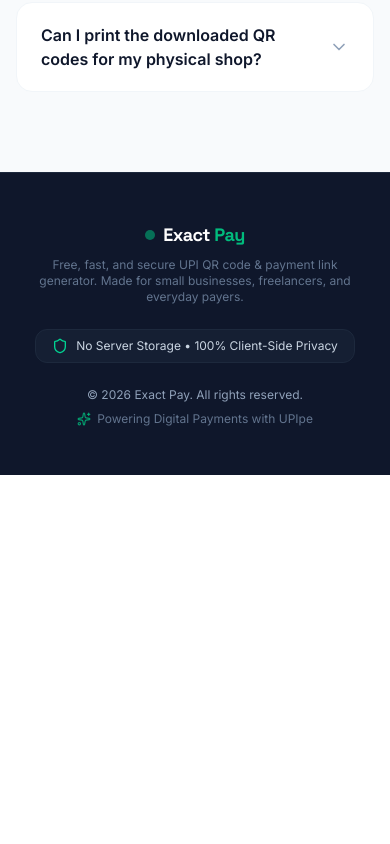
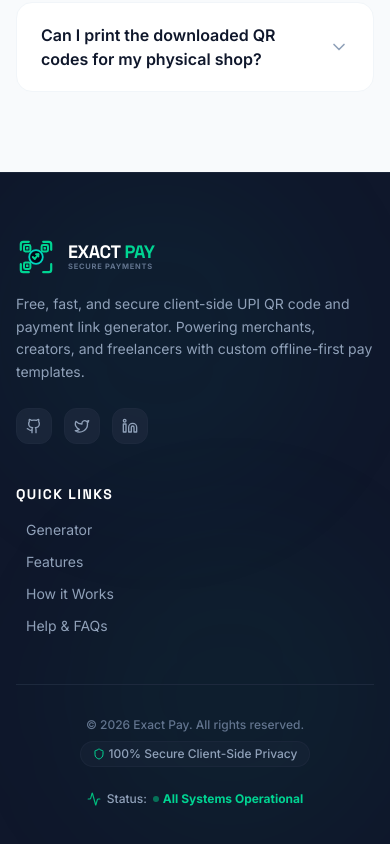
Before and after one commit to rdhrdhrdh899-creator/Exact-Pay-2, a React (Vite) app: page / in a window 390 px wide. Shown: the part 6240-7084 px from the top of the page. Before the commit the page ends 6715 px from the top, so only its background shows below. Built offline with nearby package versions, Linux system fonts and the light colour scheme.

Commit message:
feat: redesign footer with improved layout
Expand footer with structured columns, navigation helpers, and social links to enhance site usability and branding.

```diff
--- a/src/components/Footer.tsx
+++ b/src/components/Footer.tsx
@@ -1,40 +1,157 @@
-import { Shield, Sparkles } from 'lucide-react';
+import React from 'react';
+import { Shield, Sparkles, Github, Twitter, Linkedin, Activity, Heart } from 'lucide-react';
 
 export default function Footer() {
   const currentYear = new Date().getFullYear();
 
+  // Scroll smoothly to any page section by ID
+  const scrollToSection = (id: string) => {
+    const element = document.getElementById(id);
+    if (element) {
+      element.scrollIntoView({ behavior: 'smooth' });
+    }
+  };
+
   return (
-    <footer id="footer" className="bg-slate-900 text-slate-400 py-12 px-4 md:px-6 border-t border-slate-800 transition-colors duration-300">
-      <div className="max-w-7xl mx-auto flex flex-col md:flex-row items-center justify-between gap-6">
+    <footer id="footer" className="bg-slate-900 text-slate-400 pt-16 pb-12 px-4 md:px-6 border-t border-slate-800/80 transition-colors duration-300 relative overflow-hidden">
 
-        {/* Brand Information */}
-        <div className="flex flex-col items-center md:items-start text-center md:text-left">
-          <div className="flex items-center gap-2 mb-2">
-            <span className="w-2.5 h-2.5 rounded-full bg-emerald-500 animate-pulse" />
-            <span className="font-display font-bold text-lg text-white tracking-tight">
-              Exact <span className="text-emerald-500">Pay</span>
-            </span>
+      {/* Background visual detail */}
+      <div className="absolute bottom-0 right-0 w-80 h-80 bg-emerald-500/5 rounded-full blur-3xl pointer-events-none" />
+      <div className="absolute top-0 left-0 w-80 h-80 bg-teal-500/5 rounded-full blur-3xl pointer-events-none" />
+
+      <div className="max-w-7xl mx-auto relative z-10">
+
+        {/* Upper Footer: Multi-column structure */}
+        <div className="grid grid-cols-1 md:grid-cols-12 gap-10 pb-12 border-b border-slate-800">
+
+          {/* Column 1: Brand Info & Interactive Logo (8 cols) */}
+          <div className="md:col-span-8 flex flex-col items-start text-left">
+            <div className="flex items-center gap-3 group mb-4 cursor-pointer" onClick={() => window.scrollTo({ top: 0, behavior: 'smooth' })}>
+              <div className="relative w-10 h-10 flex items-center justify-center">
+                <svg
+                  viewBox="0 0 100 100"
+                  className="w-full h-full text-emerald-400 fill-none stroke-current"
+                  strokeWidth="5.5"
+                  strokeLinecap="round"
+                  strokeLinejoin="round"
+                >
+                  <g className="logo-brackets-group">
+                    <path d="M 32,12 H 18 A 6,6 0 0,0 12,18 V 32" />
+                    <path d="M 68,12 H 82 A 6,6 0 0,1 88,18 V 32" />
+                    <path d="M 12,68 V 82 A 6,6 0 0,0 18,88 H 32" />
+                    <path d="M 88,68 V 82 A 6,6 0 0,1 82,88 H 68" />
+                  </g>
+                  <rect x="20" y="20" width="16" height="16" rx="3.5" strokeWidth="5" />
+                  <rect x="25" y="25" width="6" height="6" rx="1" fill="currentColor" stroke="none" className="logo-dot-tl" />
+                  <rect x="64" y="20" width="16" height="16" rx="3.5" strokeWidth="5" />
+                  <rect x="69" y="25" width="6" height="6" rx="1" fill="currentColor" stroke="none" className="logo-dot-tr" />
+                  <rect x="20" y="64" width="16" height="16" rx="3.5" strokeWidth="5" />
+                  <rect x="25" y="69" width="6" height="6" rx="1" fill="currentColor" stroke="none" className="logo-dot-bl" />
+                  <g className="logo-center-group">
+                    <circle cx="50" cy="50" r="17" className="stroke-teal-400 fill-slate-950" strokeWidth="4.5" />
+                    <path d="M 42,50 L 47,55 L 56,43" className="stroke-emerald-400" strokeWidth="5" />
+                    <path d="M 50,43 H 56 V 49" className="stroke-emerald-400" strokeWidth="4.5" />
+                  </g>
+                </svg>
+              </div>
+              <div className="flex flex-col">
+                <div className="flex items-center gap-1">
+                  <span className="font-display font-black text-lg tracking-tight text-white leading-none">EXACT</span>
+                  <span className="font-display font-black text-lg tracking-tight text-emerald-400 leading-none">PAY</span>
+                </div>
+                <span className="text-[7.5px] font-bold text-slate-500 tracking-widest uppercase mt-0.5 leading-none">Secure Payments</span>
+              </div>
+            </div>
+
+            <p className="text-sm text-slate-400 leading-relaxed mb-6 max-w-xl">
+              Free, fast, and secure client-side UPI QR code and payment link generator. Powering merchants, creators, and freelancers with custom offline-first pay templates.
+            </p>
+
+            {/* Social handles with hover magnetic effect */}
+            <div className="flex items-center gap-3">
+              <a href="https://github.com" target="_blank" rel="noopener noreferrer" className="w-9 h-9 rounded-xl bg-slate-800/80 hover:bg-emerald-500 hover:text-white flex items-center justify-center transition-all duration-300 border border-slate-800 text-slate-400" aria-label="GitHub">
+                <Github className="w-4 h-4" />
+              </a>
+              <a href="https://twitter.com" target="_blank" rel="noopener noreferrer" className="w-9 h-9 rounded-xl bg-slate-800/80 hover:bg-emerald-500 hover:text-white flex items-center justify-center transition-all duration-300 border border-slate-800 text-slate-400" aria-label="Twitter">
+                <Twitter className="w-4 h-4" />
+              </a>
+              <a href="https://linkedin.com" target="_blank" rel="noopener noreferrer" className="w-9 h-9 rounded-xl bg-slate-800/80 hover:bg-emerald-500 hover:text-white flex items-center justify-center transition-all duration-300 border border-slate-800 text-slate-400" aria-label="LinkedIn">
+                <Linkedin className="w-4 h-4" />
+              </a>
+            </div>
           </div>
-          <p className="text-xs text-slate-500 max-w-xs">
-            Free, fast, and secure UPI QR code & payment link generator. Made for small businesses, freelancers, and everyday payers.
-          </p>
+
+          {/* Column 2: Quick Links (4 cols, shifted to right) */}
+          <div className="md:col-span-4 flex flex-col md:items-end text-left md:text-right">
+            <div>
+              <h4 className="font-display font-extrabold text-sm text-white tracking-widest uppercase mb-4 text-emerald-400/90">
+                Quick Links
+              </h4>
+              <ul className="space-y-3 text-sm flex flex-col md:items-end">
+                <li>
+                  <button onClick={() => window.scrollTo({ top: 0, behavior: 'smooth' })} className="hover:text-emerald-400 transition-colors duration-200 cursor-pointer flex items-center gap-1 group">
+                    <span className="w-1.5 h-1.5 rounded-full bg-emerald-500/0 group-hover:bg-emerald-500 transition-all duration-300" />
+                    <span>Generator</span>
+                  </button>
+                </li>
+                <li>
+                  <button onClick={() => scrollToSection('features')} className="hover:text-emerald-400 transition-colors duration-200 cursor-pointer flex items-center gap-1 group">
+                    <span className="w-1.5 h-1.5 rounded-full bg-emerald-500/0 group-hover:bg-emerald-500 transition-all duration-300" />
+                    <span>Features</span>
+                  </button>
+                </li>
+                <li>
+                  <button onClick={() => scrollToSection('how-it-works')} className="hover:text-emerald-400 transition-colors duration-200 cursor-pointer flex items-center gap-1 group">
+                    <span className="w-1.5 h-1.5 rounded-full bg-emerald-500/0 group-hover:bg-emerald-500 transition-all duration-300" />
+                    <span>How it Works</span>
+                  </button>
+                </li>
+                <li>
+                  <button onClick={() => scrollToSection('faq')} className="hover:text-emerald-400 transition-colors duration-200 cursor-pointer flex items-center gap-1 group">
+                    <span className="w-1.5 h-1.5 rounded-full bg-emerald-500/0 group-hover:bg-emerald-500 transition-all duration-300" />
+                    <span>Help & FAQs</span>
+                  </button>
+                </li>
+              </ul>
+            </div>
+          </div>
+
         </div>
 
-        {/* Security Declaration */}
-        <div className="flex items-center gap-2 px-4 py-2 rounded-xl bg-slate-800/50 border border-slate-800 text-xs text-slate-300">
-          <Shield className="w-4 h-4 text-emerald-400 shrink-0" />
-          <span>No Server Storage • 100% Client-Side Privacy</span>
-        </div>
+        {/* Lower Footer: Status info & Copyright */}
+        <div className="pt-8 flex flex-col md:flex-row items-center justify-between gap-6 text-xs text-slate-500 font-medium">
 
-        {/* System info / Copyright */}
-        <div className="flex flex-col items-center md:items-end text-center md:text-right gap-2">
-          <p className="text-xs">
-            &copy; {currentYear} Exact Pay. All rights reserved.
-          </p>
-          <div className="flex items-center gap-1.5 text-xs text-slate-500">
-            <Sparkles className="w-3.5 h-3.5 text-emerald-500/80" />
-            <span>Powering Digital Payments with UPIpe</span>
+          {/* Copyright Info */}
+          <div className="flex flex-col sm:flex-row items-center gap-2 sm:gap-4">
+            <p>&copy; {currentYear} Exact Pay. All rights reserved.</p>
+            <span className="hidden sm:inline text-slate-700">|</span>
+            <div className="flex items-center gap-1 bg-slate-800/40 border border-slate-800/80 rounded-full px-3 py-1">
+              <Shield className="w-3 h-3 text-emerald-400" />
+              <span className="text-slate-400">100% Secure Client-Side Privacy</span>
+            </div>
           </div>
+
+          {/* Live system status indicator */}
+          <div className="flex items-center gap-4">
+            <div className="flex items-center gap-1.5">
+              <Activity className="w-3.5 h-3.5 text-emerald-500" />
+              <span className="text-slate-400 flex items-center gap-1.5">
+                Status:
+                <span className="flex items-center gap-1 text-emerald-400 font-bold">
+                  <span className="w-1.5 h-1.5 rounded-full bg-emerald-500 animate-pulse inline-block" />
+                  All Systems Operational
+                </span>
+              </span>
+            </div>
+
+            <div className="hidden sm:flex items-center gap-1.5">
+              <Sparkles className="w-3.5 h-3.5 text-emerald-400" />
+              <span className="flex items-center gap-1 text-slate-400">
+                Created with <Heart className="w-3 h-3 text-red-500 fill-red-500 animate-pulse" /> for India
+              </span>
+            </div>
+          </div>
+
         </div>
 
       </div>
```
